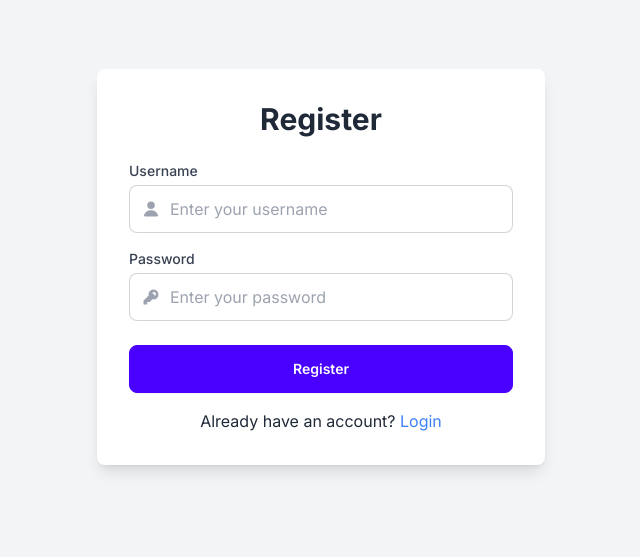
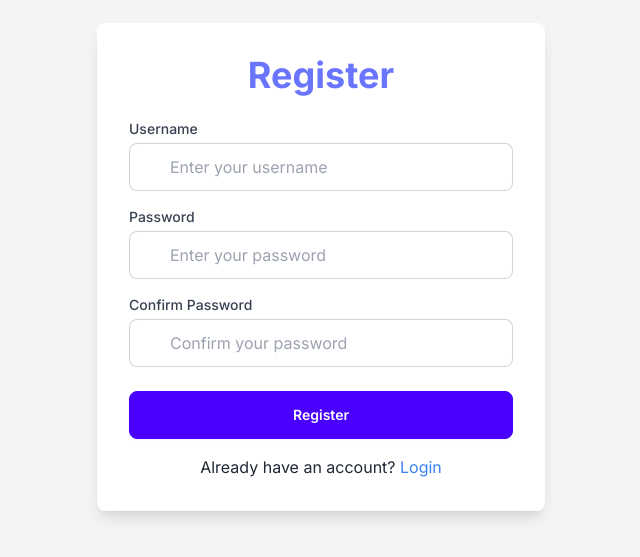
Before and after one commit to poornapragnyah/stockscribe, a Next.js app in the folder frontend/: page /register in a window 1280 px wide. Shown: the part 133-690 px from the top of the page, without its empty margins (319-959 px from the left). Built offline with nearby package versions, Linux system fonts and the light colour scheme.

Commit message:
added zod

```diff
--- a/frontend/package.json
+++ b/frontend/package.json
@@ -9,11 +9,14 @@
     "lint": "next lint"
   },
   "dependencies": {
+    "@hookform/resolvers": "^3.9.0",
     "next": "14.2.5",
     "react": "^18",
     "react-dom": "^18",
+    "react-hook-form": "^7.52.2",
     "react-spinners": "^0.14.1",
-    "react-toastify": "^10.0.5"
+    "react-toastify": "^10.0.5",
+    "zod": "^3.23.8"
   },
   "devDependencies": {
     "@types/node": "^20",
--- a/frontend/src/app/login/page.tsx
+++ b/frontend/src/app/login/page.tsx
@@ -1,24 +1,35 @@
 "use client";
 
-import React, { useState } from "react";
-import { useRouter } from "next/navigation";
+import React from "react";
+import { useForm } from "react-hook-form";
+import { zodResolver } from "@hookform/resolvers/zod";
 import { toast, ToastContainer } from "react-toastify";
 import "react-toastify/dist/ReactToastify.css";
+import { z } from "zod";
+import { useRouter } from "next/navigation";
+import { loginSchema } from "@/schemas/login"; // Adjust the path as necessary
+
+type LoginFormInputs = z.infer<typeof loginSchema>;
 
 const Login = () => {
-	const [username, setUsername] = useState("");
-	const [password, setPassword] = useState("");
+	const {
+		register,
+		handleSubmit,
+		formState: { errors },
+	} = useForm<LoginFormInputs>({
+		resolver: zodResolver(loginSchema),
+	});
+
 	const router = useRouter();
 
-	const handleSubmit = async (e: React.FormEvent) => {
-		e.preventDefault();
+	const onSubmit = async (data: LoginFormInputs) => {
 		try {
 			const response = await fetch("http://localhost:5000/api/login", {
 				method: "POST",
 				headers: {
 					"Content-Type": "application/json",
 				},
-				body: JSON.stringify({ username, password }),
+				body: JSON.stringify(data),
 				credentials: "include",
 			});
 
@@ -36,8 +47,10 @@ const Login = () => {
 	return (
 		<div className="min-h-screen flex items-center justify-center bg-gray-100">
 			<div className="bg-white p-8 rounded-lg shadow-lg w-full max-w-md">
-				<h2 className="text-3xl font-bold mb-6 text-center">Login</h2>
-				<form onSubmit={handleSubmit}>
+				<h2 className="text-3xl font-bold mb-6 text-center text-[#43c49f]">
+					Login
+				</h2>
+				<form onSubmit={handleSubmit(onSubmit)}>
 					<div className="mb-4">
 						<label className="block text-sm font-medium text-gray-700">
 							Username
@@ -45,21 +58,15 @@ const Login = () => {
 						<div className="relative mt-1">
 							<input
 								type="text"
-								value={username}
-								onChange={(e) => setUsername(e.target.value)}
+								{...register("username")}
 								placeholder="Enter your username"
-								className="input input-bordered w-full pl-10"
+								className="input input-bordered w-full pl-10 bg-white"
 							/>
-							<div className="absolute inset-y-0 left-0 pl-3 flex items-center pointer-events-none">
-								<svg
-									xmlns="http://www.w3.org/2000/svg"
-									fill="currentColor"
-									viewBox="0 0 16 16"
-									className="h-5 w-5 text-gray-400"
-								>
-									<path d="M8 8a3 3 0 1 0 0-6 3 3 0 0 0 0 6ZM12.735 14c.618 0 1.093-.561.872-1.139a6.002 6.002 0 0 0-11.215 0c-.22.578.254 1.139.872 1.139h9.47Z" />
-								</svg>
-							</div>
+							{errors.username && (
+								<p className="text-red-500 text-sm mt-1">
+									{errors.username.message}
+								</p>
+							)}
 						</div>
 					</div>
 
@@ -70,31 +77,21 @@ const Login = () => {
 						<div className="relative mt-1">
 							<input
 								type="password"
-								value={password}
-								onChange={(e) => setPassword(e.target.value)}
+								{...register("password")}
 								placeholder="Enter your password"
-								className="input input-bordered w-full pl-10"
+								className="input input-bordered w-full pl-10 bg-white"
 							/>
-							<div className="absolute inset-y-0 left-0 pl-3 flex items-center pointer-events-none">
-								<svg
-									xmlns="http://www.w3.org/2000/svg"
-									fill="currentColor"
-									viewBox="0 0 16 16"
-									className="h-5 w-5 text-gray-400"
-								>
-									<path
-										fillRule="evenodd"
-										d="M14 6a4 4 0 0 1-4.899 3.899l-1.955 1.955a.5.5 0 0 1-.353.146H5v1.5a.5.5 0 0 1-.5.5h-2a.5.5 0 0 1-.5-.5v-2.293a.5.5 0 0 1 .146-.353l3.955-3.955A4 4 0 1 1 14 6Zm-4-2a.75.75 0 0 0 0 1.5.5.5 0 0 1 .5.5.75.75 0 0 0 1.5 0 2 2 0 0 0-2-2Z"
-										clipRule="evenodd"
-									/>
-								</svg>
-							</div>
+							{errors.password && (
+								<p className="text-red-500 text-sm mt-1">
+									{errors.password.message}
+								</p>
+							)}
 						</div>
 					</div>
 
 					<button
 						type="submit"
-						className="btn bg-[#43c49f] w-full text-slate-50 hover:bg-[#3aae8b]"
+						className="btn bg-[#43c49f] w-full text-slate-50 hover:bg-[#3aae8b] border-gray-50"
 					>
 						Login
 					</button>
--- a/frontend/src/app/register/page.tsx
+++ b/frontend/src/app/register/page.tsx
@@ -1,24 +1,35 @@
 "use client";
 
-import React, { useState } from "react";
-import { useRouter } from "next/navigation";
+import React from "react";
+import { useForm } from "react-hook-form";
+import { zodResolver } from "@hookform/resolvers/zod";
 import { toast, ToastContainer } from "react-toastify";
 import "react-toastify/dist/ReactToastify.css";
+import { useRouter } from "next/navigation";
+import { z } from "zod";
+import { registerSchema } from "@/schemas/register"; // Adjust the path as necessary
+
+type RegisterFormInputs = z.infer<typeof registerSchema>;
 
 const Register = () => {
-	const [username, setUsername] = useState("");
-	const [password, setPassword] = useState("");
+	const {
+		register,
+		handleSubmit,
+		formState: { errors },
+	} = useForm<RegisterFormInputs>({
+		resolver: zodResolver(registerSchema),
+	});
+
 	const router = useRouter();
 
-	const handleSubmit = async (e: React.FormEvent) => {
-		e.preventDefault();
+	const onSubmit = async (data: RegisterFormInputs) => {
 		try {
 			const response = await fetch("http://localhost:5000/api/register", {
 				method: "POST",
 				headers: {
 					"Content-Type": "application/json",
 				},
-				body: JSON.stringify({ username, password }),
+				body: JSON.stringify(data),
 			});
 
 			if (response.ok) {
@@ -36,8 +47,10 @@ const Register = () => {
 	return (
 		<div className="min-h-screen flex items-center justify-center bg-gray-100">
 			<div className="bg-white p-8 rounded-lg shadow-lg w-full max-w-md">
-				<h2 className="text-3xl font-bold mb-6 text-center">Register</h2>
-				<form onSubmit={handleSubmit}>
+				<h2 className="text-4xl font-bold mb-6 text-center text-[#6975fc]">
+					Register
+				</h2>
+				<form onSubmit={handleSubmit(onSubmit)}>
 					<div className="mb-4">
 						<label className="block text-sm font-medium text-gray-700">
 							Username
@@ -45,50 +58,53 @@ const Register = () => {
 						<div className="relative mt-1">
 							<input
 								type="text"
-								value={username}
-								onChange={(e) => setUsername(e.target.value)}
+								{...register("username")}
 								placeholder="Enter your username"
-								className="input input-bordered w-full pl-10"
+								className="input input-bordered w-full pl-10 bg-white"
 							/>
-							<div className="absolute inset-y-0 left-0 pl-3 flex items-center pointer-events-none">
-								<svg
-									xmlns="http://www.w3.org/2000/svg"
-									fill="currentColor"
-									viewBox="0 0 16 16"
-									className="h-5 w-5 text-gray-400"
-								>
-									<path d="M8 8a3 3 0 1 0 0-6 3 3 0 0 0 0 6ZM12.735 14c.618 0 1.093-.561.872-1.139a6.002 6.002 0 0 0-11.215 0c-.22.578.254 1.139.872 1.139h9.47Z" />
-								</svg>
-							</div>
+							{errors.username && (
+								<p className="text-red-500 text-sm mt-1">
+									{errors.username.message}
+								</p>
+							)}
 						</div>
 					</div>
 
-					<div className="mb-6">
+					<div className="mb-4">
 						<label className="block text-sm font-medium text-gray-700">
 							Password
 						</label>
 						<div className="relative mt-1">
 							<input
 								type="password"
-								value={password}
-								onChange={(e) => setPassword(e.target.value)}
+								{...register("password")}
 								placeholder="Enter your password"
-								className="input input-bordered w-full pl-10"
+								className="input input-bordered w-full pl-10 bg-white"
 							/>
-							<div className="absolute inset-y-0 left-0 pl-3 flex items-center pointer-events-none">
-								<svg
-									xmlns="http://www.w3.org/2000/svg"
-									fill="currentColor"
-									viewBox="0 0 16 16"
-									className="h-5 w-5 text-gray-400"
-								>
-									<path
-										fillRule="evenodd"
-										d="M14 6a4 4 0 0 1-4.899 3.899l-1.955 1.955a.5.5 0 0 1-.353.146H5v1.5a.5.5 0 0 1-.5.5h-2a.5.5 0 0 1-.5-.5v-2.293a.5.5 0 0 1 .146-.353l3.955-3.955A4 4 0 1 1 14 6Zm-4-2a.75.75 0 0 0 0 1.5.5.5 0 0 1 .5.5.75.75 0 0 0 1.5 0 2 2 0 0 0-2-2Z"
-										clipRule="evenodd"
-									/>
-								</svg>
-							</div>
+							{errors.password && (
+								<p className="text-red-500 text-sm mt-1">
+									{errors.password.message}
+								</p>
+							)}
+						</div>
+					</div>
+
+					<div className="mb-6">
+						<label className="block text-sm font-medium text-gray-700">
+							Confirm Password
+						</label>
+						<div className="relative mt-1">
+							<input
+								type="password"
+								{...register("confirmPassword")}
+								placeholder="Confirm your password"
+								className="input input-bordered w-full pl-10 bg-white"
+							/>
+							{errors.confirmPassword && (
+								<p className="text-red-500 text-sm mt-1">
+									{errors.confirmPassword.message}
+								</p>
+							)}
 						</div>
 					</div>
 
--- /dev/null
+++ b/frontend/src/schemas/login.ts
@@ -0,0 +1,6 @@
+import { z } from "zod";
+
+export const loginSchema = z.object({
+	username: z.string().min(1, "Username is required"),
+	password: z.string().min(6, "Password must be at least 6 characters long"),
+});
--- /dev/null
+++ b/frontend/src/schemas/register.ts
@@ -0,0 +1,12 @@
+import { z } from "zod";
+
+export const registerSchema = z
+	.object({
+		username: z.string().min(4, "Username must be at least 4 characters long"),
+		password: z.string().min(6, "Password must be at least 6 characters long"),
+		confirmPassword: z.string().min(6, "Password confirmation is required"),
+	})
+	.refine((data) => data.password === data.confirmPassword, {
+		message: "Passwords don't match",
+		path: ["confirmPassword"],
+	});
```
Also changed, not shown: 1 other file (tests, documents, lock files or other folders).
